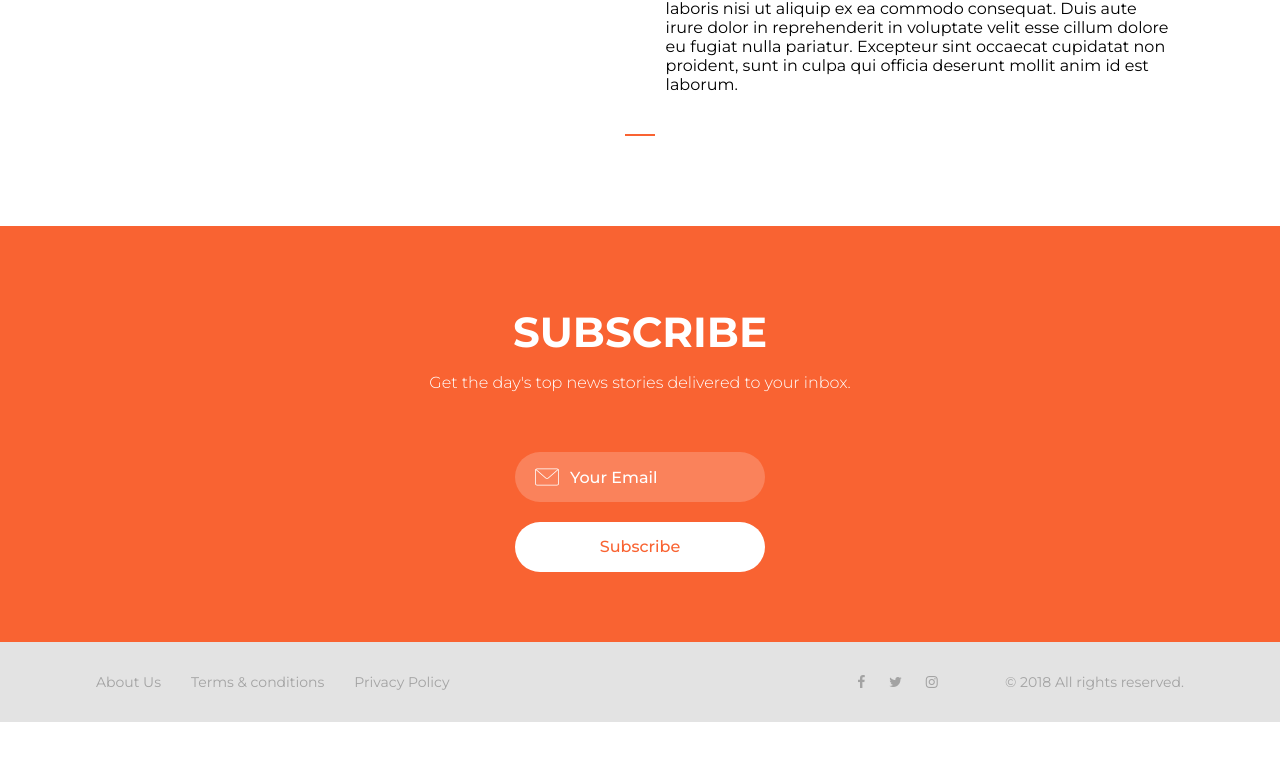
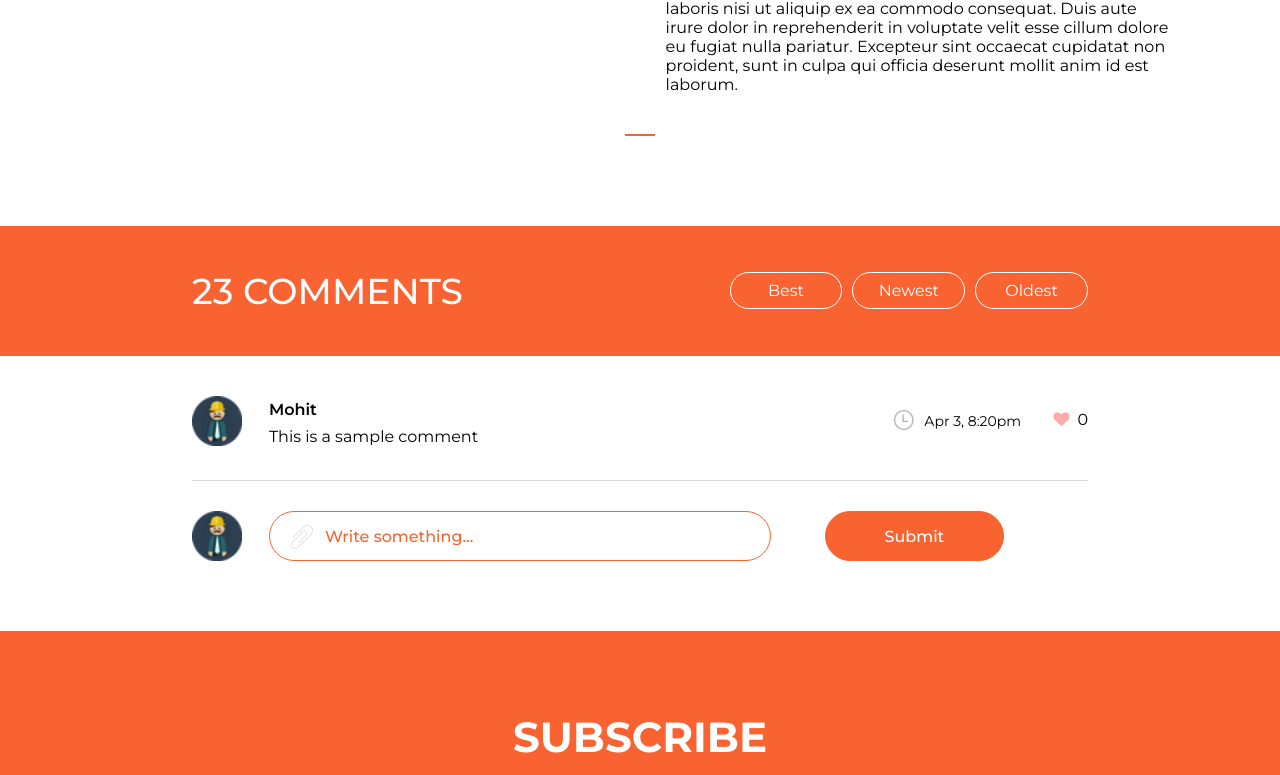
Before and after one commit to mknmohit/Frontend-Assignment, a plain HTML site: page index.html in a window 1280 px wide. Shown: the part 2020-2795 px from the top of the page. Before the commit the page ends 2742 px from the top, so only its background shows below. Drawn offline with nearby package versions, Linux system fonts and the light colour scheme.

Commit message:
changes in comment box

```diff
--- a/css/mystyle.css
+++ b/css/mystyle.css
@@ -122,7 +122,7 @@
   padding-left: 15%;
   box-sizing: border-box;
   height: 60px;
-  padding-top: 12px;
+  padding-top: 20px;
 }
 
 
@@ -160,6 +160,7 @@
 .navbar_mobile_font{
   float: left;
   width: 20%;
+  font-size: 25px;
 }
 .navbar_mobile_bookmark{
   float: left;
@@ -175,23 +176,23 @@
   float: left;
   width: 25%;
   color: #ffffff;
-  font-size: 35px;
-  margin-top: 10px;
+  font-size: 24px;
+  margin-top: 16px;
 }
 .navbar_right_search{
   float: left;
   width: 25%;
-  margin-top: 12px;
+  margin-top: 20px;
 }
 .navbar_right_profile{
   float: left;
   width: 25%;
-  margin-top: 10px;
+  margin-top: 16px;
 }
 .navbar_right_bookmark{
   float: left;
   width: 25%;
-  margin-top: 12px;
+  margin-top: 18px;
 }
 
 
@@ -469,13 +470,11 @@ input {
   line-height: 50px;
   border-radius: 26px;
   background-color: #ffffff;
-  /* margin-bottom: 60px; */
-  /* border: 1px solid; */
   cursor: pointer;
   color: #f96332;
   font-weight: 500;
 }
-::placeholder{
+.email_box > input::placeholder{
   color: #ffffff;
   font-weight: 500;
 }
@@ -496,12 +495,18 @@ input {
 .footer_left{
   float: left;
   width: 60%;
-  color: #A3A3A3;
 }
 .footer_aboutus{
   float: left;
   cursor: pointer;
   margin-right: 30px;
+}
+a{
+  text-decoration: none;
+  color: #A3A3A3;
+}
+a:hover{
+  color: #595959;
 }
 .footer_terms{
   float: left;
@@ -548,7 +553,178 @@ input {
 .footer_insta:hover{
   color: #3C3C3C;
 }
+.comment_section{
+  box-sizing: border-box;
+  width: 100%;
+  padding-bottom: 50px;
+}
+.comment_header{
+  height: 130px;
+  background-color: #f96332;
+  margin-bottom: 40px;
+}
+.comment_header_width{
+  width: 70%;
+  margin-left: auto;
+  margin-right: auto;
+  text-align: center;
+}
+.comment_header_left_div{
+  float: left;
+  font-family: Lato;
+  font-size: 36px;
+  color: #ffffff;
+  font-weight: 500;
+  line-height: 130px;
+}
+.comment_header_numb{
+  float: left;
+}
+.comment_header_label{
+  float: left;
+}
+.comment_header_right_div{
+  display: flex;
+  justify-content: flex-end;
+  float: right;
+  box-sizing: border-box;
+  color: #ffffff;
+  font-size: 16px;
+  padding-top: 46px;
+  padding-bottom: 42px;
+  width: 40%;
+}
+.comment_header_best{
+  float: right;
+  width: 32%;
+  border: 1px solid;
+  box-sizing: border-box;
+  padding: 8px;
+  border-radius: 20px;
+  margin-right: 10px;
+}
+.comment_header_newest{
+  float: right;
+  width: 32%;
+  border: 1px solid;
+  box-sizing: border-box;
+  padding: 8px;
+  border-radius: 20px;
+  margin-right: 10px;
+}
+.comment_header_oldest{
+  float: right;
+  width: 32%;
+  border: 1px solid;
+  box-sizing: border-box;
+  padding: 8px;
+  border-radius: 20px;
+}
+.comment_body{
+  box-sizing: border-box;
+  overflow: auto;
+  width: 70%;
+  margin-left: auto;
+  margin-right: auto;
+  border-bottom: 1px solid #d6d6d6;
+  padding-bottom: 30px;
+  margin-bottom: 30px;
 
+}
+.comment_pic{
+  float: left;
+  margin-right: 3%;
+}
+.comment_data{
+  float: left;
+  line-height: 1.7;
+  width: 56%;
+  margin-right: 2%;
+}
+.comment_name{
+  font-weight: 600;
+}
+.comment_info{
+  float: right;
+  padding-top: 14px;
+  width: 30%;
+  display: flex;
+  justify-content: flex-end;
+}
+.comment_timestamp{
+  float: left;
+  margin-right: 12%;
+}
+.comment_timestamp > img{
+  float: left;
+  margin-right: 10px;
+}
+.comment_time{
+  float: left;
+  padding-top: 2px;
+  font-size: 14px;
+}
+.comment_likes{
+  float: left;
+  padding-top: 1px;
+}
+.heart{
+  color: #ffaaaa;
+  float: left;
+  margin-right: 8px;
+}
+.heart:hover{
+  color: red;
+}
+.comment_likes_count{
+  float: left;
+  position: relative;
+  top: -1px;
+}
+.comment_input{
+  width: 70%;
+  box-sizing: border-box;
+  margin-right: auto;
+  margin-left: auto;
+}
+#comment_value{
+  box-sizing: border-box;
+  width: 56%;
+  height: 50px;
+  border-radius: 26px;
+  border: 1px solid #f96332;
+  font-size: 16px;
+  background-image: url('../img/attach.png');
+  background-position: 20px 13px;
+  background-repeat: no-repeat;
+  padding-left: 55px;
+  padding-right: 10px;
+  margin-bottom: 20px;
+  outline: none;
+  font-weight: 500;
+}
+
+#submit{
+  box-sizing: border-box;
+  width: 20%;
+  height: 50px;
+  border-radius: 26px;
+  border: 1px solid #f96332;
+  font-size: 16px;
+  background-position: 20px 13px;
+  background-repeat: no-repeat;
+  margin-bottom: 20px;
+  outline: none;
+  font-weight: 500;
+  color: #ffffff;
+  background-color: #f96332;
+  cursor: pointer;
+  margin-left: 50px;
+}
+.comment_input > input::placeholder{
+    color: #f96332;
+    font-weight: 500;
+}
 
  /*    BreakPoints:
     ===============
@@ -732,6 +908,9 @@ input {
   .footer{
     display: none;
   }
+  .comment_section{
+    display: none;
+  }
 
 }
 
@@ -786,6 +965,9 @@ input {
   .footer{
     display: none;
   }
+  .comment_section{
+    display: none;
+  }
 }
 
 /* Very small mobile, less than 320px */
@@ -824,4 +1006,7 @@ input {
   .footer{
     display: none;
   }
+  .comment_section{
+    display: none;
+  }
 }
--- a/index.html
+++ b/index.html
@@ -1,5 +1,5 @@
 <!DOCTYPE html>
-<html>
+<html lang="en">
 <head>
 	<title>Prime Digital</title>
 	<meta charset="UTF-8">
@@ -35,34 +35,34 @@
 				<div class="navbar_left_label">NEWS</div>
 			</div>
 			<div class="navbar_center">
-				<img src="img/logo.png" alt="logo" height="35px">
+				<img src="img/logo.png" alt="logo" height="24px">
 			</div>
 			<div class="navbar_right">
 				<div class="navbar_right_font">Aa</div>
 				<div class="navbar_right_search">
-					<img src="img/search.png" alt="search" height="30px">
+					<img src="img/search.png" alt="search" height="22px">
 				</div>
 				<div class="navbar_right_profile">
-					<img src="img/profile.png" alt="profile" height="36px">
+					<img src="img/profile.png" alt="profile" height="28px">
 				</div>
 				<div class="navbar_right_bookmark">
-					<img src="img/bookmark.png" alt="bookmark" height="30px">
+					<img src="img/bookmark.png" alt="bookmark" height="22px">
 				</div>
 			</div>
 			<!-- Header for Mobile -->
 			<div class="navbar_mobile">
 				<div class="navbar_mobile_back">
-					<img src="img/less_than.png" alt="Back" height="30px">
+					<img src="img/less_than.png" alt="Back" height="20px" style="margin-bottom:8px">
 				</div>
 				<div class="navbar_mobile_comment">
-					<img src="img/comment.png" alt="comment" height="30px">
+					<img src="img/comment.png" alt="comment" height="20px" style="margin-bottom:8px">
 				</div>
 				<div class="navbar_mobile_font">Aa</div>
 				<div class="navbar_mobile_bookmark">
-					<img src="img/bookmark.png" alt="bookmark" height="30px">
+					<img src="img/bookmark.png" alt="bookmark" height="20px" style="margin-bottom:8px">
 				</div>
 				<div class="navbar_mobile_fullscreen">
-					<img src="img/arrow.png" alt="New Tab" height="30px">
+					<img src="img/arrow.png" alt="New Tab" height="20px" style="margin-bottom:8px">
 				</div>
 			</div>
 		</div>
@@ -149,6 +149,33 @@
 			</div>
 			<div class="horizontal_line"></div>
 		</div>
+		<!-- Comment Section -->
+		<div class="comment_section">
+			<div class="comment_header">
+				<div class="comment_header_width">
+					<div class="comment_header_left_div">
+						<div class="comment_header_numb">23</div>
+						<div class="comment_header_label">&nbsp;COMMENTS</div>
+					</div>
+					<div class="comment_header_right_div">
+						<div class="comment_header_best">Best</div>
+						<div class="comment_header_newest">Newest</div>
+						<div class="comment_header_oldest">Oldest</div>
+					</div>
+				</div>
+			</div>
+			<div id="comment_container">
+
+			</div>
+			<div class="comment_input">
+				<div class="comment_pic">
+					<img src="img/profile.png" alt="profile" height="50px">
+				</div>
+				<input id="comment_value" type="text" name="text" placeholder="Write something...">
+				<input type="submit" name="submit" id="submit" value="Submit">
+				<div id="demo"></div>
+			</div>
+		</div>
 		<!-- Subscribe -->
 		<div class="subscribe">
 			<div class="subscribe_label">
@@ -179,13 +206,13 @@
 			<div class="footer_div">
 				<div class="footer_left">
 					<div class="footer_aboutus">
-						About Us
+						<a href="#">About Us</a>
 					</div>
 					<div class="footer_terms">
-						Terms &amp; conditions
+						<a href="#">Terms &amp; conditions</a>
 					</div>
 					<div class="footer_privacy">
-						Privacy Policy
+						<a href="#">Privacy Policy</a>
 					</div>
 				</div>
 				<div class="footer_right">
@@ -202,6 +229,7 @@
 		</div>
 	</div>
 
+	<script src="https://ajax.googleapis.com/ajax/libs/jquery/3.3.1/jquery.min.js"></script>
 	<script type="text/javascript" src="js/script.js"></script>
 </body>
 </html>
--- a/js/script.js
+++ b/js/script.js
@@ -0,0 +1,56 @@
+function htmldata(data){
+var content = "<div class='comment_body'><div class='comment_pic'><img src='img/profile.png' alt='profile' height='50px'></div><div class='comment_data'><div class='comment_name'>Mohit</div><div class='comment_text'>"+data.commentText+"</div></div><div class='comment_info'><div class='comment_timestamp'><img src='img/clock.png' alt='Clock icon' width='20px' height='20px'><div class='comment_time'>"+data.date+"</div></div><div class='comment_likes'><div class='heart fa fa-heart'></div><div class='comment_likes_count'>0</div></div></div></div>";
+$('#comment_container').append(content);
+}
+
+$(document).ready(function(){
+
+	var comment = [
+		{"commentText": "This is a sample comment", "date": "Apr 3, 8:20pm"}
+	];
+
+	if(!localStorage.commentData){
+		localStorage.commentData =[];
+	}
+	else{
+		comment = JSON.parse(localStorage.commentData);
+	}
+
+	for(var i=0; i<comment.length;i++){
+		htmldata(comment[i]);
+	}
+
+
+
+
+
+
+
+	$('#submit').click(function(){
+
+		var d = new Date(),
+	    minutes = d.getMinutes(),
+	    hours = d.getHours(),
+	    ampm = d.getHours() >= 12 ? 'pm' : 'am',
+	    months = ['Jan','Feb','Mar','Apr','May','Jun','Jul','Aug','Sep','Oct','Nov','Dec'];
+
+	    hours = hours % 12;
+	  	hours = hours ? hours : 12;
+	    minutes = minutes < 10 ? '0'+minutes : minutes;
+		var date = months[d.getMonth()]+' '+d.getDate()+', '+hours+':'+minutes+ampm;
+		console.log(date);
+
+
+
+		var addobj = {
+			"commentText": $('#comment_value').val(),
+			"date":	date
+		};
+
+		comment.push(addobj);
+		localStorage.commentData = JSON.stringify(comment);
+		htmldata(addobj);
+		$('#comment_text').val('');
+		$(date).val('');
+	});
+});
```
Also changed, not shown: img/attach.png (added), 1 other file.
